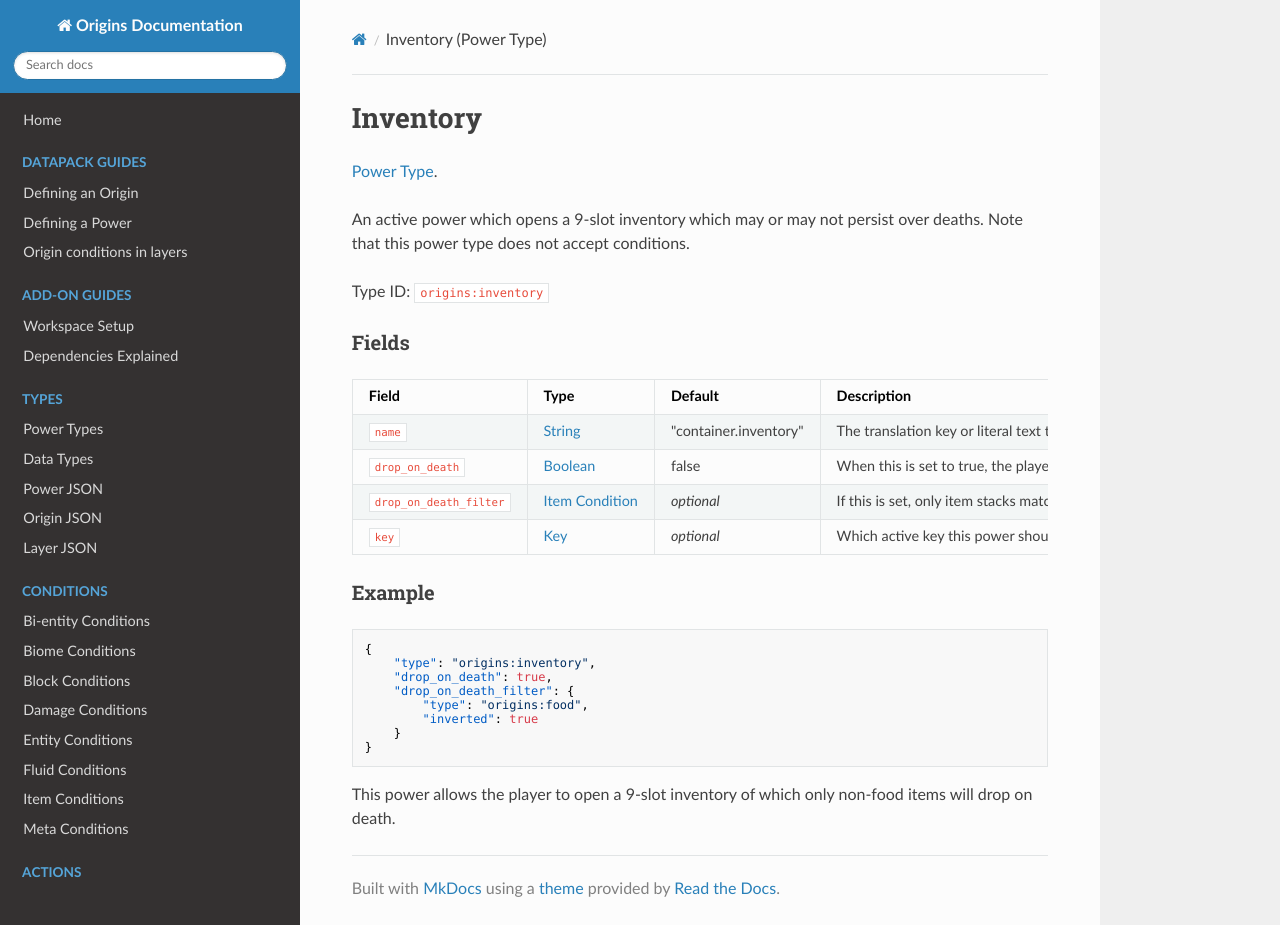
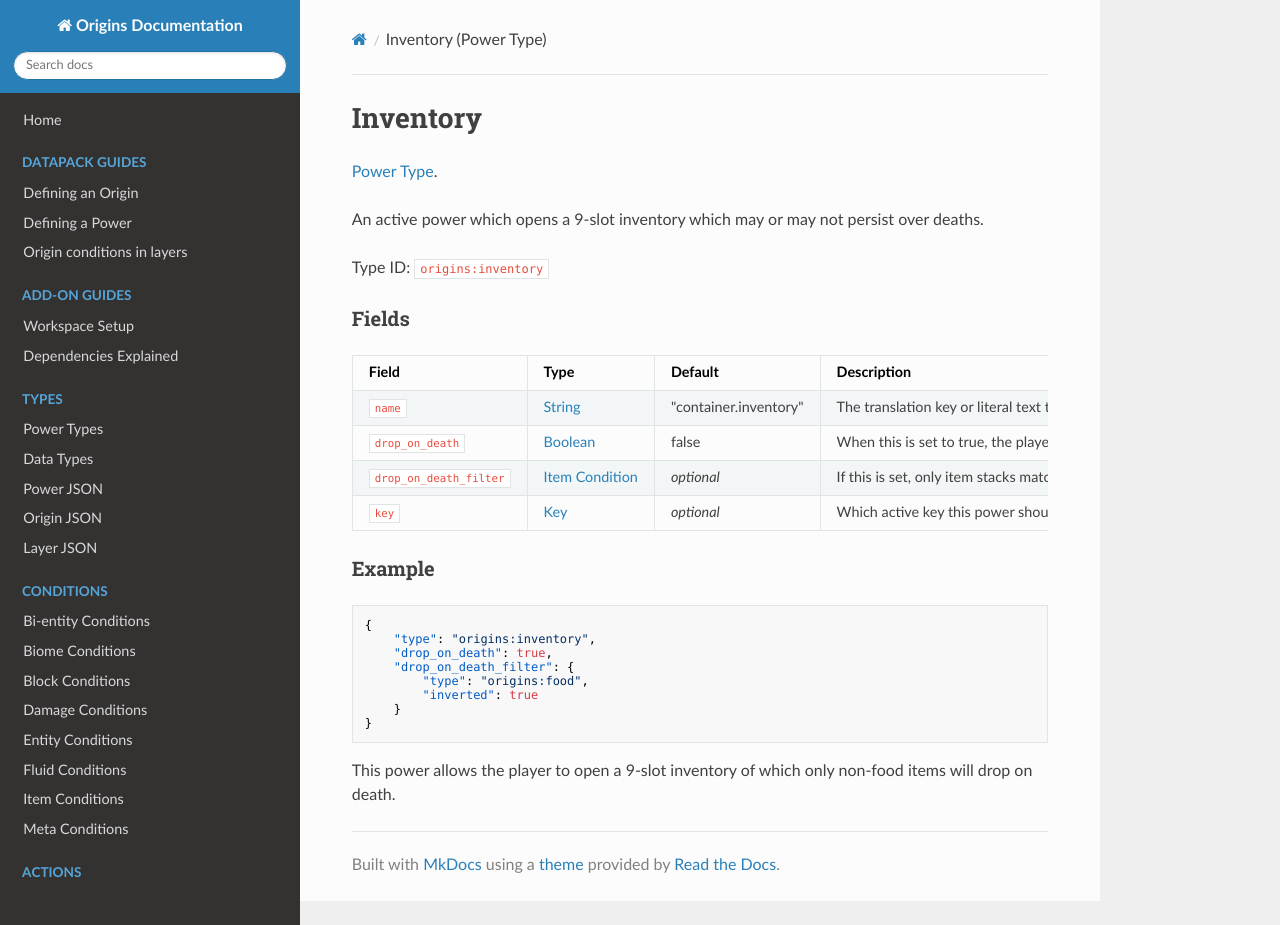
Before and after one commit to apace100/origins-docs, an MkDocs documentation site: the page built from docs/power_types/inventory.md, in a window 1280 px wide and 925 px high. Built offline with MkDocs 1.6.1, drawn with Linux system fonts in a browser that asks for light colours; nearby versions of some CDN libraries.

```diff
--- a/docs/power_types/inventory.md
+++ b/docs/power_types/inventory.md
@@ -6,7 +6,7 @@ date: 2021-04-08
 
 [Power Type](../power_types.md).
 
-An active power which opens a 9-slot inventory which may or may not persist over deaths. Note that this power type does not accept conditions.
+An active power which opens a 9-slot inventory which may or may not persist over deaths.
 
 Type ID: `origins:inventory`
 
```
